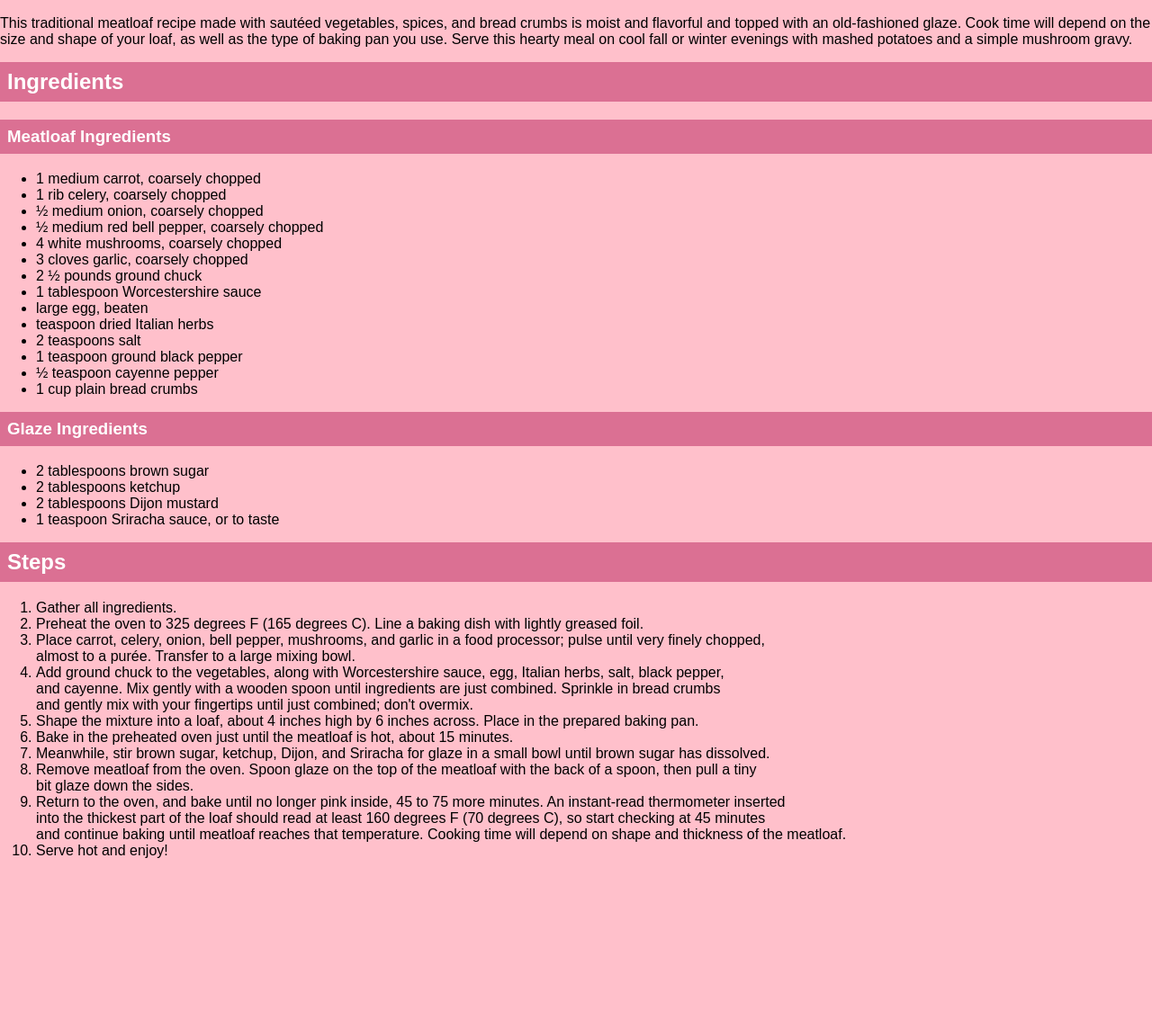
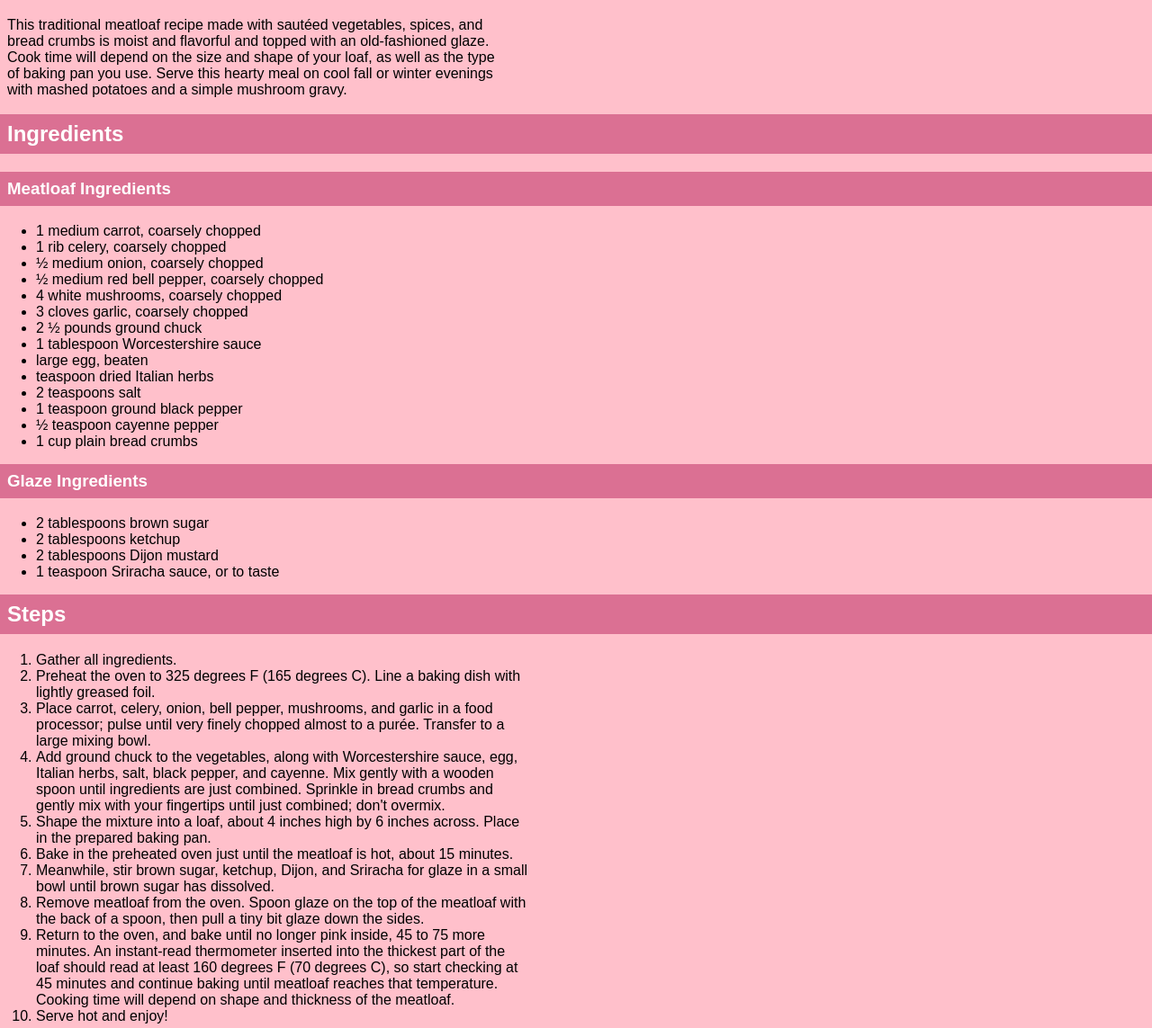
Before and after one commit to ZubaidaMeem/odin-recipes, a plain HTML site: page recipes/meatloaf.html in a window 1280 px wide. Shown: the part 157-1300 px from the top of the page at 90% size. Before the commit the page ends 1128 px from the top, so only its background shows below. Drawn offline with Linux system fonts and the light colour scheme.

Commit message:
modified css

```diff
--- a/recipes/meatloaf.html
+++ b/recipes/meatloaf.html
@@ -47,10 +47,10 @@
         <li>Gather all ingredients.</li>
         <li>Preheat the oven to 325 degrees F (165 degrees C). Line a baking dish with lightly greased foil.</li>
         <li>Place carrot, celery, onion, bell pepper, mushrooms, and garlic in a food processor; pulse until very finely
-            chopped,<br>almost to a purée. Transfer to a large mixing bowl. </li>
+            chopped almost to a purée. Transfer to a large mixing bowl. </li>
         <li>Add ground chuck to the vegetables, along with Worcestershire sauce, egg, Italian herbs, salt,
-            black pepper, <br>and cayenne. Mix gently with a wooden spoon until ingredients are just combined.
-            Sprinkle in bread crumbs <br>and gently mix with your fingertips until just combined;
+            black pepper, and cayenne. Mix gently with a wooden spoon until ingredients are just combined.
+            Sprinkle in bread crumbs and gently mix with your fingertips until just combined;
             don't overmix. </li>
         <li>Shape the mixture into a loaf, about 4 inches high by 6 inches across.
             Place in the prepared baking pan. </li>
@@ -58,10 +58,10 @@
         <li>Meanwhile, stir brown sugar, ketchup, Dijon, and Sriracha for glaze in a small bowl until
             brown sugar has dissolved. </li>
         <li>Remove meatloaf from the oven. Spoon glaze on the top of the meatloaf with the back of a spoon,
-            then pull a tiny <br>bit glaze down the sides. </li>
+            then pull a tiny bit glaze down the sides. </li>
         <li>Return to the oven, and bake until no longer pink inside, 45 to 75 more minutes. An instant-read
-            thermometer inserted <br>into the thickest part of the loaf should read at least 160 degrees F
-            (70 degrees C), so start checking at 45 minutes <br>and continue baking until meatloaf reaches that
+            thermometer inserted into the thickest part of the loaf should read at least 160 degrees F
+            (70 degrees C), so start checking at 45 minutes and continue baking until meatloaf reaches that
             temperature. Cooking time will depend on shape and thickness of the meatloaf. </li>
         <li>Serve hot and enjoy! </li>
     </ol>
--- a/recipes/style.css
+++ b/recipes/style.css
@@ -28,3 +28,13 @@ h1,h2,h3{
     background-color: palevioletred;
     padding: 8px 8px;
 }
+
+p{
+    padding: 2px 8px;
+    width: 550px;
+}
+
+
+ol{
+    width: 550px
+}
```
Also changed, not shown: recipes/lasagna.html (+6 -6 lines), recipes/potato_soup.html (+1 -1 lines).
